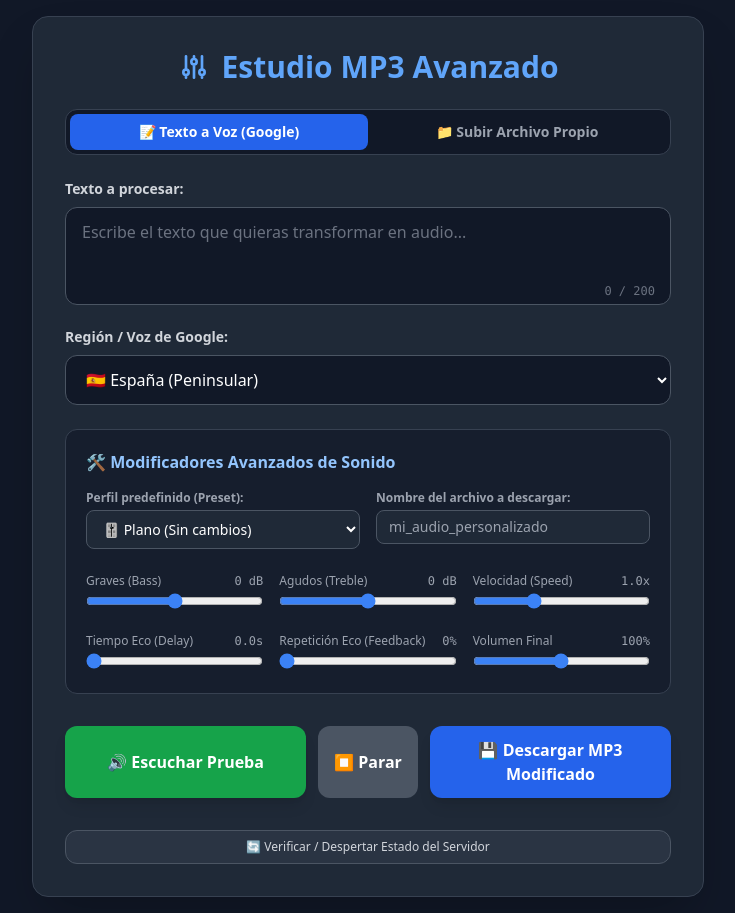
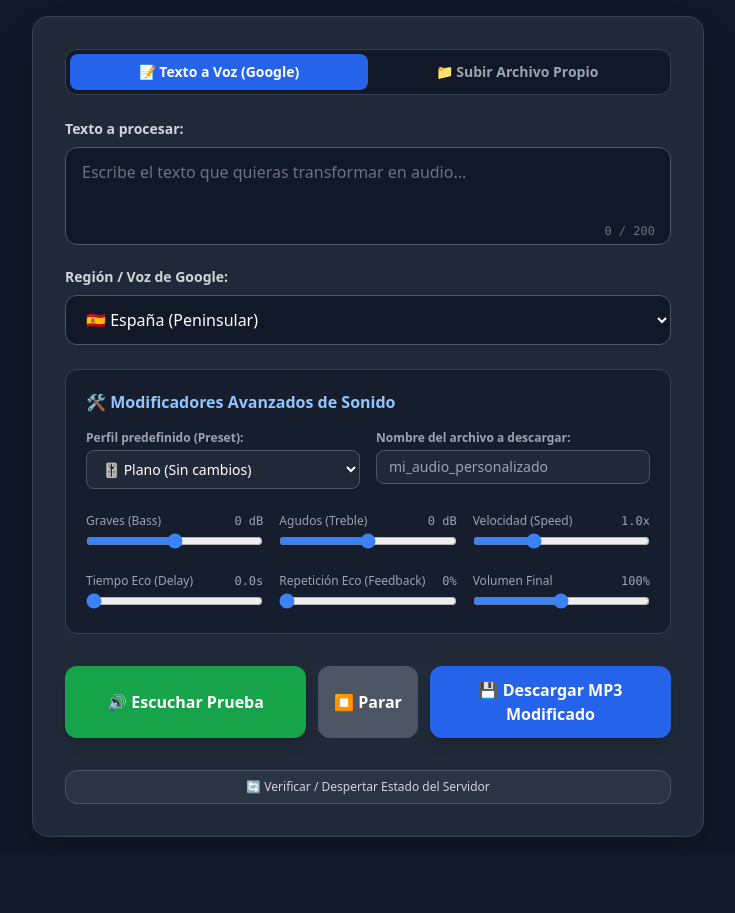
Before and after one commit to Cristian-000/audiodw, a plain HTML site: page index.html in a window 1280 px wide. Shown: the whole page, without its empty margins (272-1007 px from the left). After the commit the page ends 853 px from the top, so only its background shows below. Drawn offline with nearby package versions, Linux system fonts and the light colour scheme.

Commit message:
Update index.html

```diff
--- a/index.html
+++ b/index.html
@@ -10,10 +10,7 @@
 <body class="bg-gray-900 text-white min-h-screen flex items-center justify-center p-4 font-sans">
 
     <div class="bg-gray-800 p-8 rounded-2xl shadow-2xl w-full max-w-2xl border border-gray-700">
-        <div class="flex items-center justify-center gap-3 mb-6">
-            <svg class="w-8 h-8 text-blue-400" fill="none" stroke="currentColor" viewBox="0 0 24 24"><path stroke-linecap="round" stroke-linejoin="round" stroke-width="2" d="M12 6V4m0 2a2 2 0 100 4m0-4a2 2 0 110 4m-6 8a2 2 0 100-4m0 4a2 2 0 110-4m0 4v2m0-6V4m6 6v10m6-2a2 2 0 100-4m0 4a2 2 0 110-4m0 4v2m0-6V4"></path></svg>
-            <h1 class="text-3xl font-bold text-blue-400">Estudio MP3 Avanzado</h1>
-        </div>
+
 
         <div class="flex bg-gray-900 rounded-xl p-1 mb-6 border border-gray-700">
             <button id="tabText" class="flex-1 py-2 text-sm font-semibold rounded-lg bg-blue-600 text-white transition-all">
```
